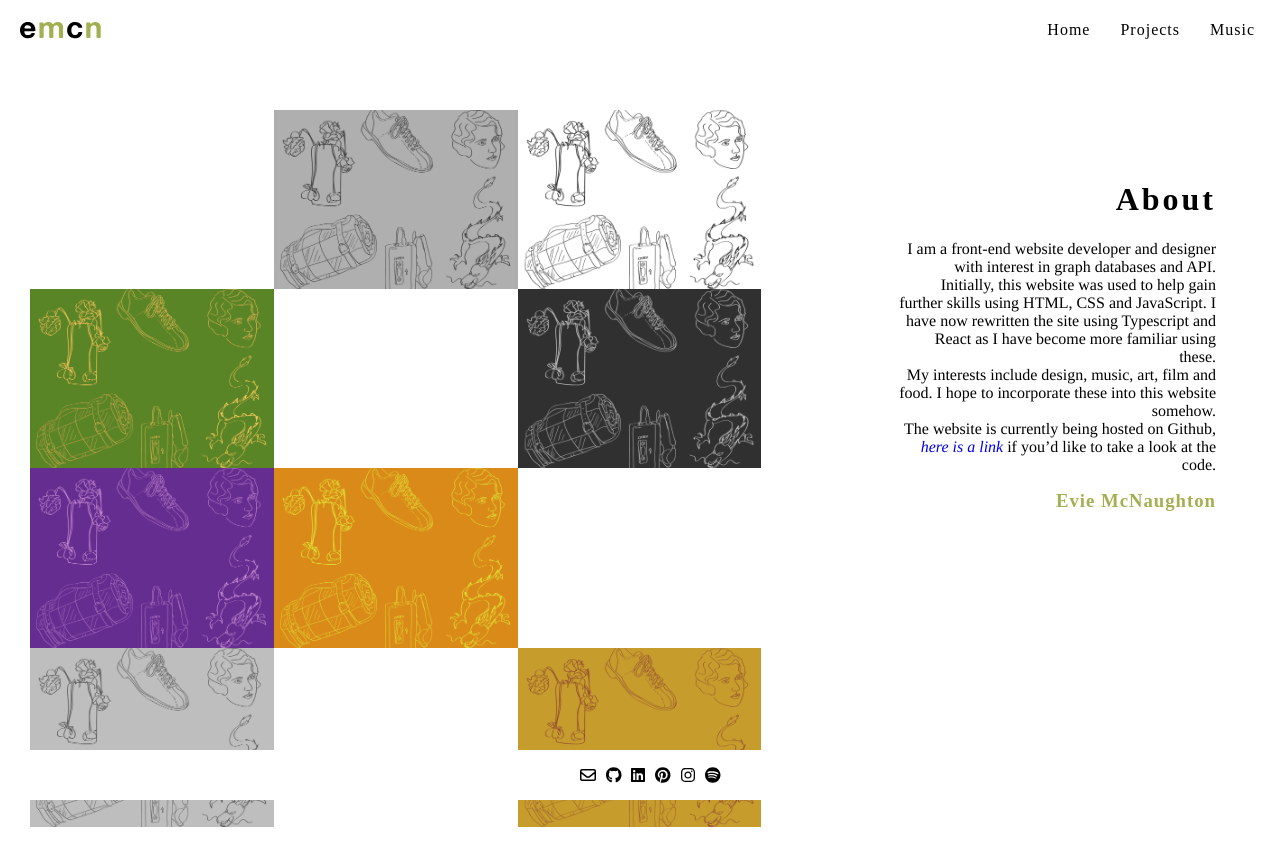
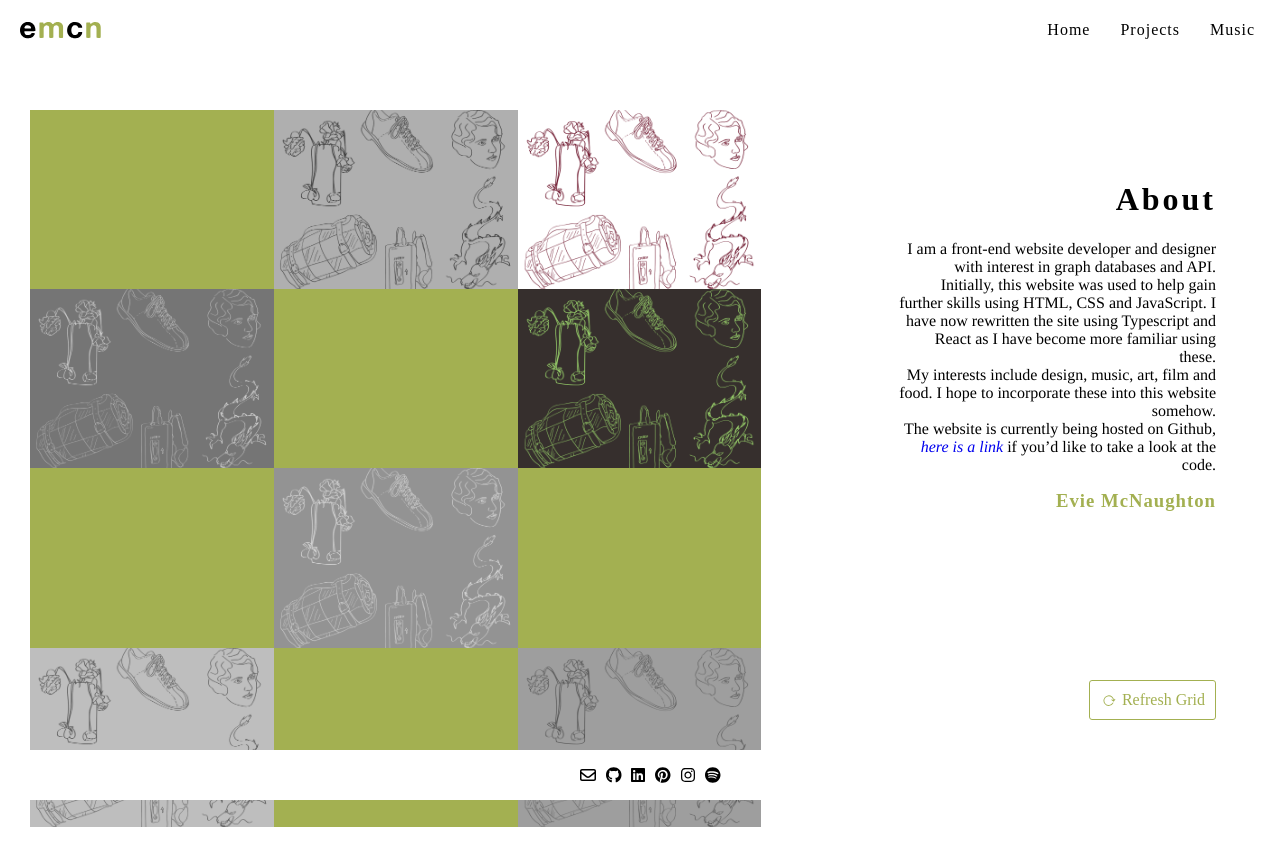
Before and after one commit to eviemcn/eviemcn.github.io, a React (Create React App) app: page / in a window 1280 px wide. Shown: the top 866 px of the page. Built offline with nearby package versions, Linux system fonts and the light colour scheme; a web font is replaced by a local one.

Commit message:
Allow refresh on homepage grid

```diff
--- a/src/views/home-styles.tsx
+++ b/src/views/home-styles.tsx
@@ -57,7 +57,7 @@ export const SketchRow = styled.div`
   @media only screen and (min-width: 1440px) {
     display: flex;
     flex-wrap: nowrap;
-    height: 22%;
+    height: 24%;
     padding-bottom: 0;
   }
 `;
@@ -78,11 +78,13 @@ export const Sketch = styled.div<{
   background-size: cover;
   background-position: center;
   filter: ${(props: any) => (props.filter ? `grayscale(100%)` : `none`)};
+  background-color: ${(props: any) => (props.filter ? `#a3b05100` : `#a3b051`)};
   transition: 0.2s;
   :hover {
     filter: ${(props: any) =>
       props.filter || props.imageUrl === "" ? `none` : `grayscale(100%)`};
-    background-color: #a3b051;
+    background-color: ${(props: any) =>
+      props.filter ? `#a3b051` : "#a3b05100"};
   }
 `;
 
@@ -91,12 +93,49 @@ export const SketchGrid = styled.div`
     width: 80%;
   }
   @media only screen and (min-width: 1440px) {
-    width: 60%;
-    margin-left: 15%;
+    width: 75%;
+    margin-left: 8%;
     margin-bottom: 0;
   }
   height: 80vmin;
   margin-top: 70px;
+`;
+
+export const RefreshWrapper = styled.div`
+  display: flex;
+  @media only screen and (min-width: 850px) {
+    position: fixed;
+    width: 25%;
+    right: 5%;
+    bottom: 10%;
+    justify-content: flex-end;
+  }
+`;
+
+export const Refresh = styled.div`
+  font-family: "Regular";
+  display: flex;
+  align-items: center;
+  border-radius: 3px;
+  border: 1px solid #a3b051;
+  > svg {
+    fill: #a3b051;
+  }
+  color: #a3b051;
+  padding: 10px;
+  > p {
+    padding-left: 5px;
+    margin: 0;
+    user-select: none;
+  }
+  :hover {
+    color: white;
+    background-color: #a3b051;
+    > svg {
+      fill: white;
+    }
+  }
+  cursor: pointer;
 `;
 
 export const TextWrapper = styled.div`
--- a/src/views/home.tsx
+++ b/src/views/home.tsx
@@ -1,15 +1,22 @@
 import logo from "./logo.svg";
-import React from "react";
+import React, { useState } from "react";
 import {
   DetailsWrapper,
+  Refresh,
+  RefreshWrapper,
   Sketch,
   SketchGrid,
   SketchRow,
   SketchWrapper,
   TextWrapper,
 } from "./home-styles";
+import { ReactComponent as RefreshIcon } from "../assets/refresh16.svg";
 
 export const Home = () => {
+  const [filterValues, setFilterValues] = useState(
+    Array.from({ length: 16 }, () => Math.random() < 0.5)
+  );
+
   return (
     <div className="Home">
       <DetailsWrapper>
@@ -38,58 +45,70 @@ export const Home = () => {
       <SketchWrapper>
         <SketchGrid>
           <SketchRow>
-            <Sketch imageUrl="" />
+            <Sketch imageUrl="" filter={filterValues[0]} />
             <Sketch
               imageUrl="../assets/home/sketches/sketch-pink.png"
-              filter={Math.random() < 0.5}
+              filter={filterValues[1]}
             />
             <Sketch
               imageUrl="../assets/home/sketches/sketch-maroon.png"
-              filter={Math.random() < 0.5}
+              filter={filterValues[2]}
             />
-            <Sketch imageUrl="" />
+            <Sketch imageUrl="" filter={filterValues[3]} />
           </SketchRow>
           <SketchRow>
             <Sketch
               imageUrl="../assets/home/sketches/sketch-green.png"
-              filter={Math.random() < 0.5}
+              filter={filterValues[4]}
             />
-            <Sketch imageUrl="" />
+            <Sketch imageUrl="" filter={filterValues[5]} />
             <Sketch
               imageUrl="../assets/home/sketches/sketch-alien.png"
-              filter={Math.random() < 0.5}
+              filter={filterValues[6]}
             />
             <Sketch
               imageUrl="../assets/home/sketches/sketch-purple.png"
-              filter={Math.random() < 0.5}
+              filter={filterValues[7]}
             />
           </SketchRow>
           <SketchRow>
-            <Sketch imageUrl="" />
+            <Sketch imageUrl="" filter={filterValues[8]} />
             <Sketch
               imageUrl="../assets/home/sketches/sketch-orange.png"
-              filter={Math.random() < 0.5}
+              filter={filterValues[9]}
             />
-            <Sketch imageUrl="" />
+            <Sketch imageUrl="" filter={filterValues[10]} />
             <Sketch
               imageUrl="../assets/home/sketches/sketch-bluenote.png"
-              filter={Math.random() < 0.5}
+              filter={filterValues[11]}
             />
           </SketchRow>
           <SketchRow>
             <Sketch
               imageUrl="../assets/home/sketches/sketch-aqua.png"
-              filter={Math.random() < 0.5}
+              filter={filterValues[12]}
             />
-            <Sketch imageUrl="" />
+            <Sketch imageUrl="" filter={filterValues[13]} />
             <Sketch
               imageUrl="../assets/home/sketches/sketch-mustard.png"
-              filter={Math.random() < 0.5}
+              filter={filterValues[14]}
             />
-            <Sketch imageUrl="" />
+            <Sketch imageUrl="" filter={filterValues[15]} />
           </SketchRow>
         </SketchGrid>
       </SketchWrapper>
+      <RefreshWrapper>
+        <Refresh
+          onClick={() =>
+            setFilterValues(
+              Array.from({ length: 16 }, () => Math.random() < 0.5)
+            )
+          }
+        >
+          <RefreshIcon fill="black" />
+          <p>Refresh Grid</p>
+        </Refresh>
+      </RefreshWrapper>
     </div>
   );
 };
```
Also changed, not shown: src/assets/refresh16.svg (added).
